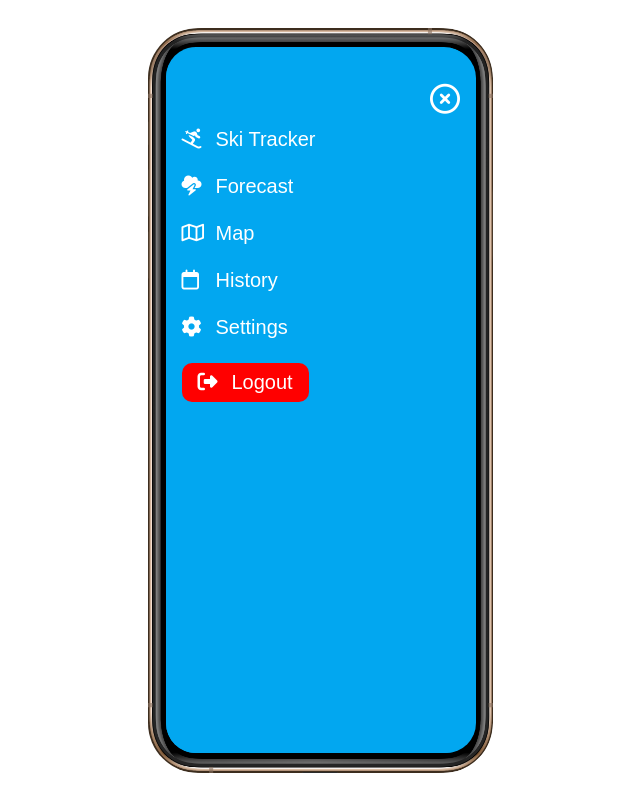
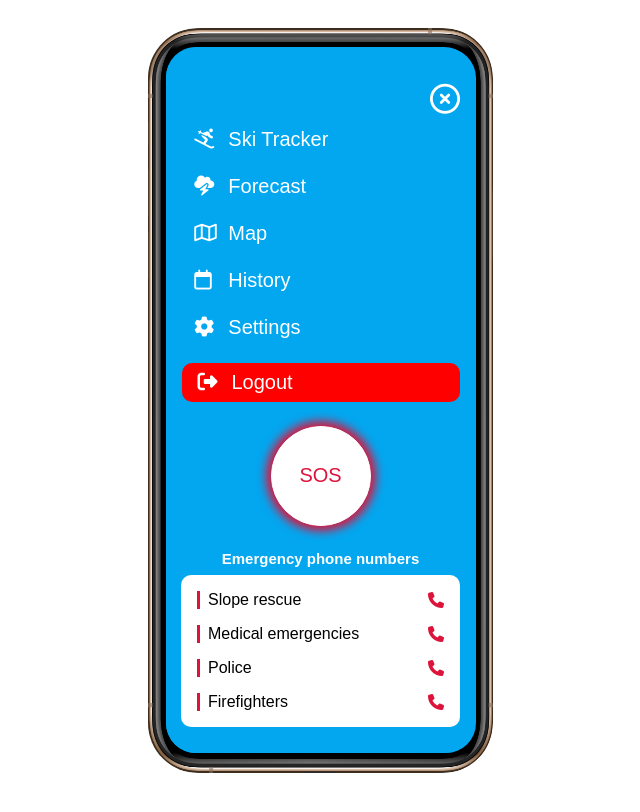
Before and after one commit to OPTIMUSHCHIP/human-interaction-design, a website: page pages/history.html in a window 1280 px wide. Both pictures are taken after a click on the icon 512 px from the left and 87 px from the top of the page. Shown: the whole page, without its empty margins (320-960 px from the left). Drawn offline with nearby package versions, Linux system fonts and the light colour scheme.

Commit message:
Add sos function

```diff
--- a/assets/styles/login.scss
+++ b/assets/styles/login.scss
@@ -9,15 +9,17 @@
       height: 100%;
       margin: auto;
 
-      form {
+      .login {
         position: absolute;
         top: 40%;
         left: 50%;
         transform: translate(-50%, -40%);
+        width: 80%;
+
+        form {
           background-color: #fff;
           border-radius: var(--border-sm);
           padding: 1rem;
-        width: 80%;
 
           .top {
             display: flex;
@@ -40,5 +42,37 @@
           }
         }
       }
+
+      .sign-up {
+        position: absolute;
+        bottom: 10rem;
+        left: 50%;
+        transform: translateX(-50%);
+        width: 80%;
+        text-align: center;
+
+        .social-media {
+          border-radius: 10px;
+          background-color: #eee;
+          display: flex;
+          gap: 2rem;
+          align-items: center;
+          justify-content: center;
+          padding-block: 1rem;
+
+          i {
+            cursor: pointer;
+            font-size: 20px;
           }
         }
+      }
+
+      h5 {
+        text-align: center;
+        font-size: 20px;
+        color: #fff;
+        padding: 1rem;
+      }
+    }
+  }
+}
--- a/assets/styles/sidebar.scss
+++ b/assets/styles/sidebar.scss
@@ -20,7 +20,6 @@
   }
 
   ul {
-    height: 100%;
     display: flex;
     flex-direction: column;
     gap: 1.5rem;
@@ -34,11 +33,15 @@
       color: #fff;
       font-size: 20px;
 
+      &:not(:last-child) {
+        padding-left: .8rem;
+      }
+
       &:last-child {
         background-color: red;
-        width: fit-content;
         padding: 0.5rem 1rem;
         border-radius: var(--border-sm);
+        margin-right: 1rem;
       }
 
       i {
@@ -46,4 +49,49 @@
       }
     }
   }
+
+  .sos {
+    button {
+      border: 1px solid #FFF;
+      border-radius: 100rem;
+      width: 100px;
+      height: 100px;
+      font-size: 20px;
+      color: crimson;
+      background-color: #FFF;
+      box-shadow: 0 0 10px 5px crimson;
+      margin: 1.5rem auto;
+      display: block;
+      cursor: pointer;
+    }
+
+    h5 {
+      color: #FFF;
+      font-size: 15px;
+      text-align: center;
+    }
+
+    ul {
+      margin-top: .5rem;
+      margin-inline: auto;
+      width: 90%;
+      background-color: #fff;
+      padding: 1rem;
+      border-radius: 10px;
+      gap: 1rem;
+
+      li {
+        display: flex;
+        align-items: center;
+        justify-content: space-between;
+        border-left: 3px solid crimson;
+        padding-left: .5rem;
+        cursor: pointer;
+
+        i {
+          color: crimson;
+        }
+      }
+    }
+  }
 }
--- a/components/sidebar.html
+++ b/components/sidebar.html
@@ -28,4 +28,26 @@
             <li>Logout</li>
         </a>
     </ul>
+    <div class="sos">
+        <button>SOS</button>
+        <h5>Emergency phone numbers</h5>
+        <ul>
+            <li>
+                Slope rescue
+                <i class="fa-solid fa-phone"></i>
+            </li>
+            <li>
+                Medical emergencies
+                <i class="fa-solid fa-phone"></i>
+            </li>
+            <li>
+                Police
+                <i class="fa-solid fa-phone"></i>
+            </li>
+            <li>
+                Firefighters
+                <i class="fa-solid fa-phone"></i>
+            </li>
+        </ul>
+    </div>
 </div>
```
Also changed, not shown: pages/login.html (+12 -0 lines), index.css, 1 other file. Lines whose indentation alone changed are shown as unchanged.
